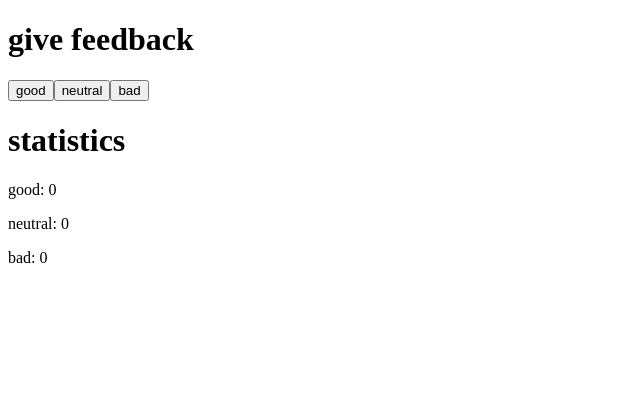
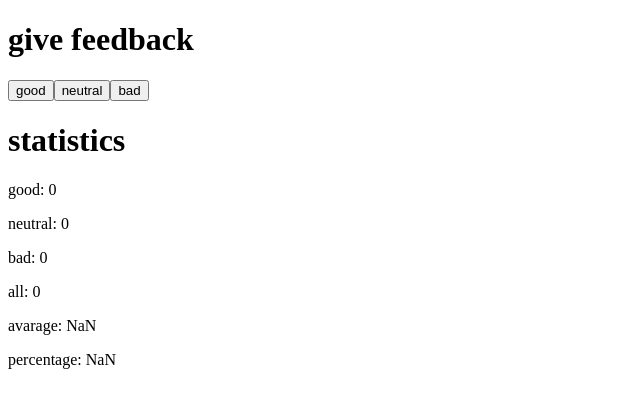
Before and after one commit to ciannellaleo/fullstackopen, a React (Create React App) app in the folder part1/unicafe/: page / in a window 1280 px wide. Shown: the top 408 px of the page, without its empty margins (0-640 px from the left). Built offline with nearby package versions, Linux system fonts and the light colour scheme.

Commit message:
1.7 finished

```diff
--- a/part1/unicafe/src/App.js
+++ b/part1/unicafe/src/App.js
@@ -11,6 +11,9 @@ const App = () => {
   const [good, setGood] = useState(0)
   const [neutral, setNeutral] = useState(0)
   const [bad, setBad] = useState(0)
+  const total = good + neutral + bad
+  const avarage = (good - bad) / total
+  const percentage = good * 100 / total
 
   return (
     <>
@@ -24,6 +27,9 @@ const App = () => {
       <p>good: {good}</p>
       <p>neutral: {neutral}</p>
       <p>bad: {bad}</p>
+      <p>all: {total}</p>
+      <p>avarage: {avarage}</p>
+      <p>percentage: {percentage}</p>
     </>
 
 
```
